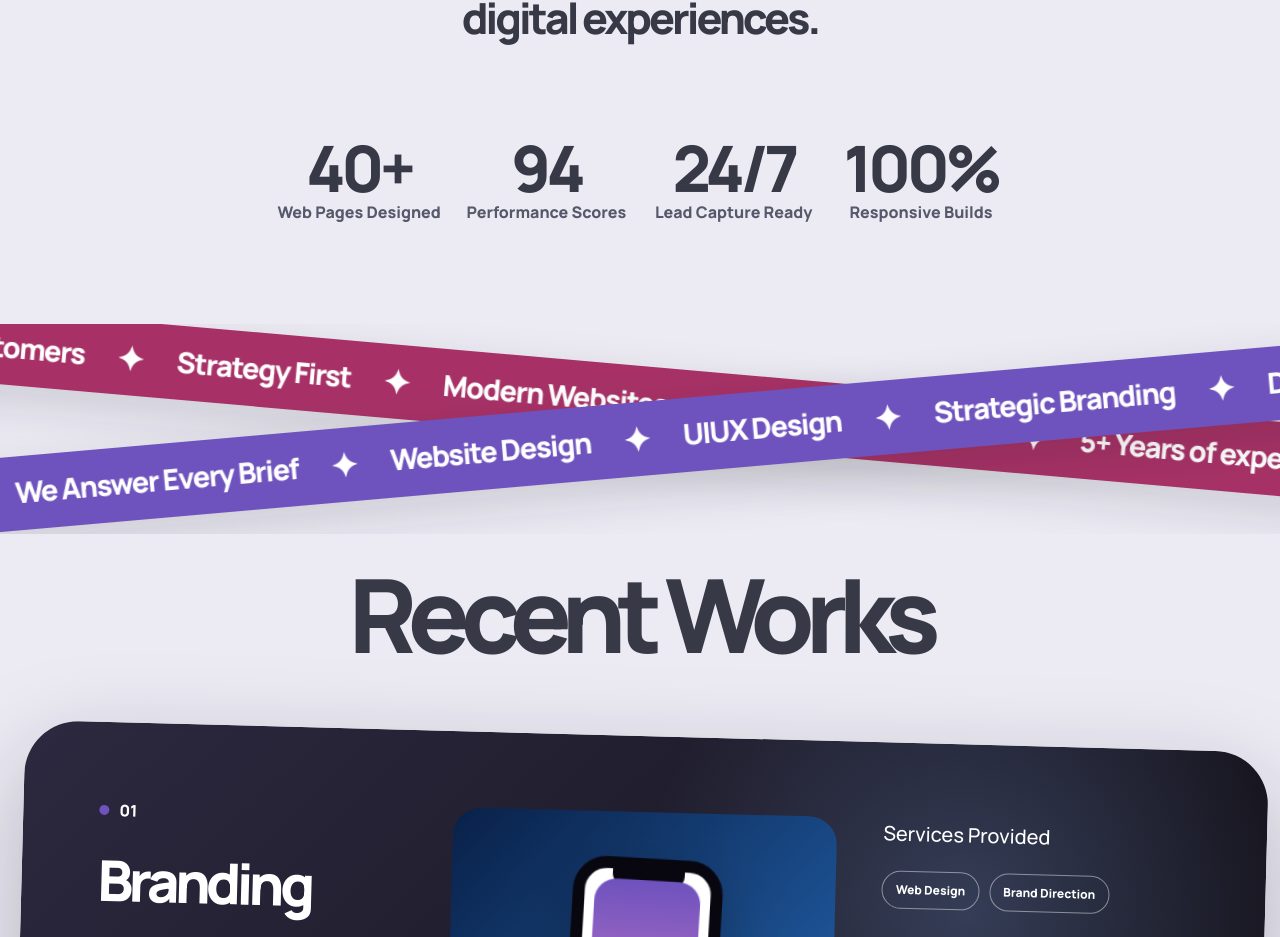
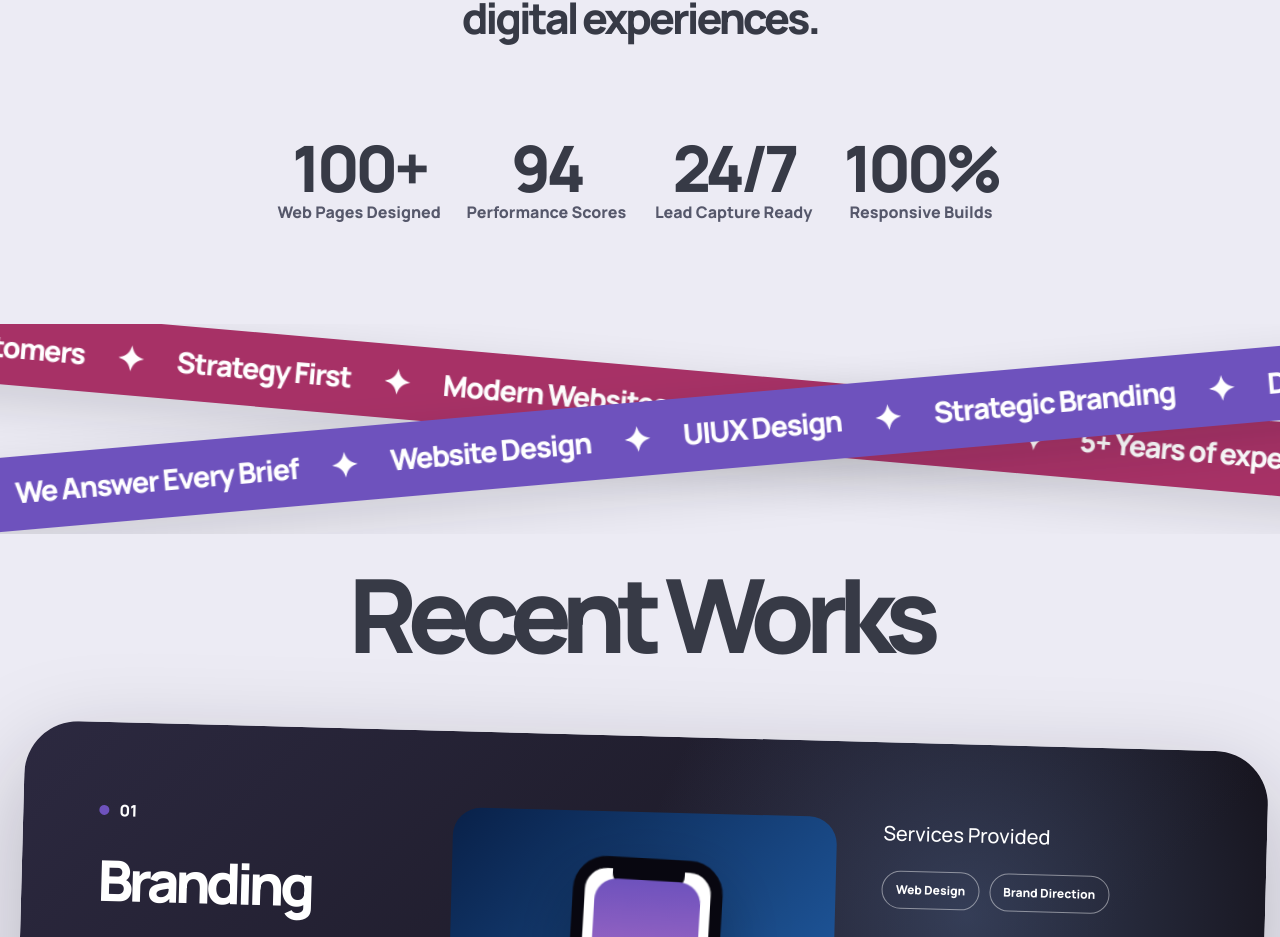
Before and after one commit to sadeedch/ModernPixel, a Next.js app: page / in a window 1280 px wide. Shown: the part 2497-3434 px from the top of the page. Built offline with nearby package versions, Linux system fonts and the light colour scheme.

Commit message:
Update siteData.js

```diff
--- a/data/siteData.js
+++ b/data/siteData.js
@@ -24,7 +24,7 @@ export const services = [
 ];
 
 export const stats = [
-  ['40+', 'Web Pages Designed'],
+  ['100+', 'Web Pages Designed'],
   ['94', 'Performance Scores'],
   ['24/7', 'Lead Capture Ready'],
   ['100%', 'Responsive Builds']
```
